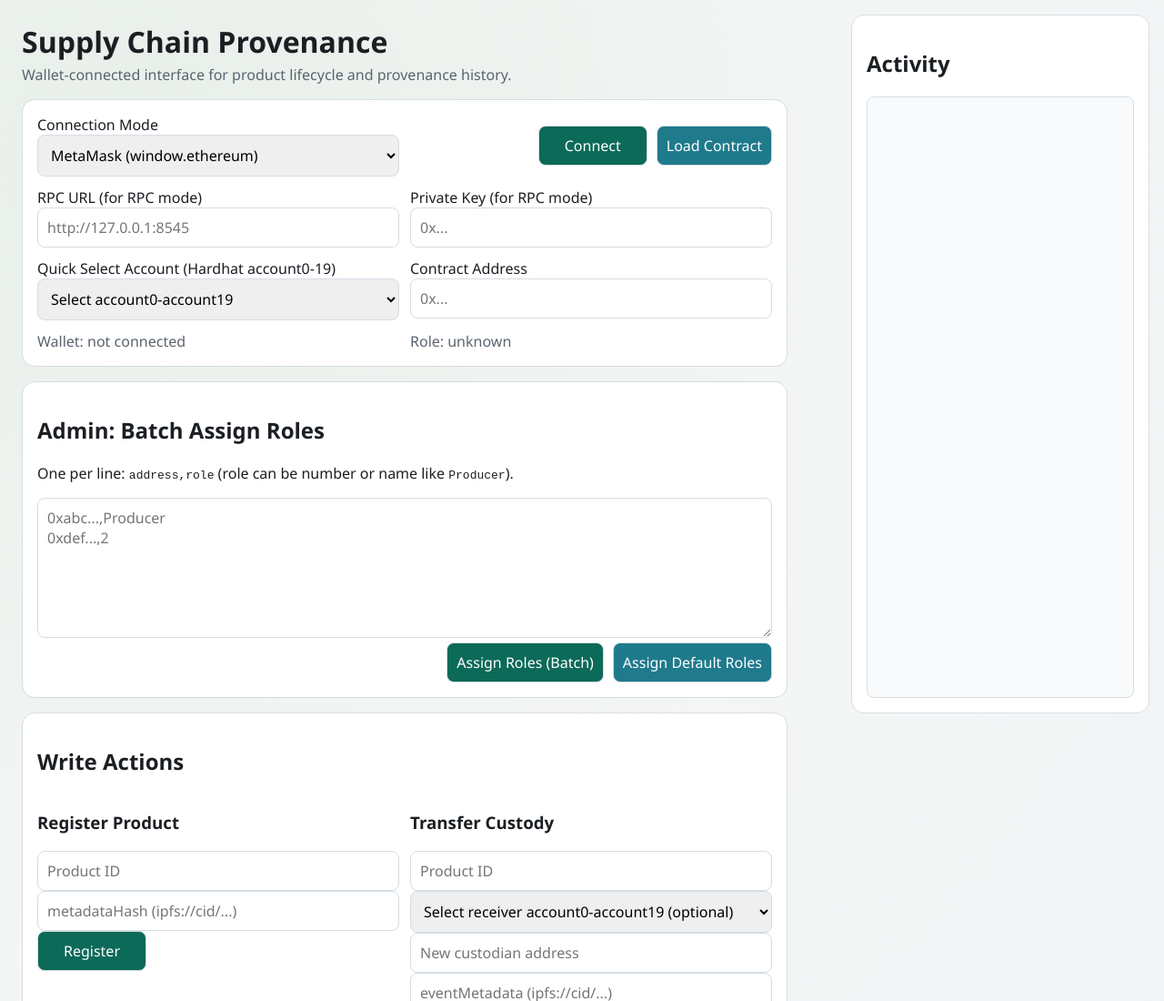
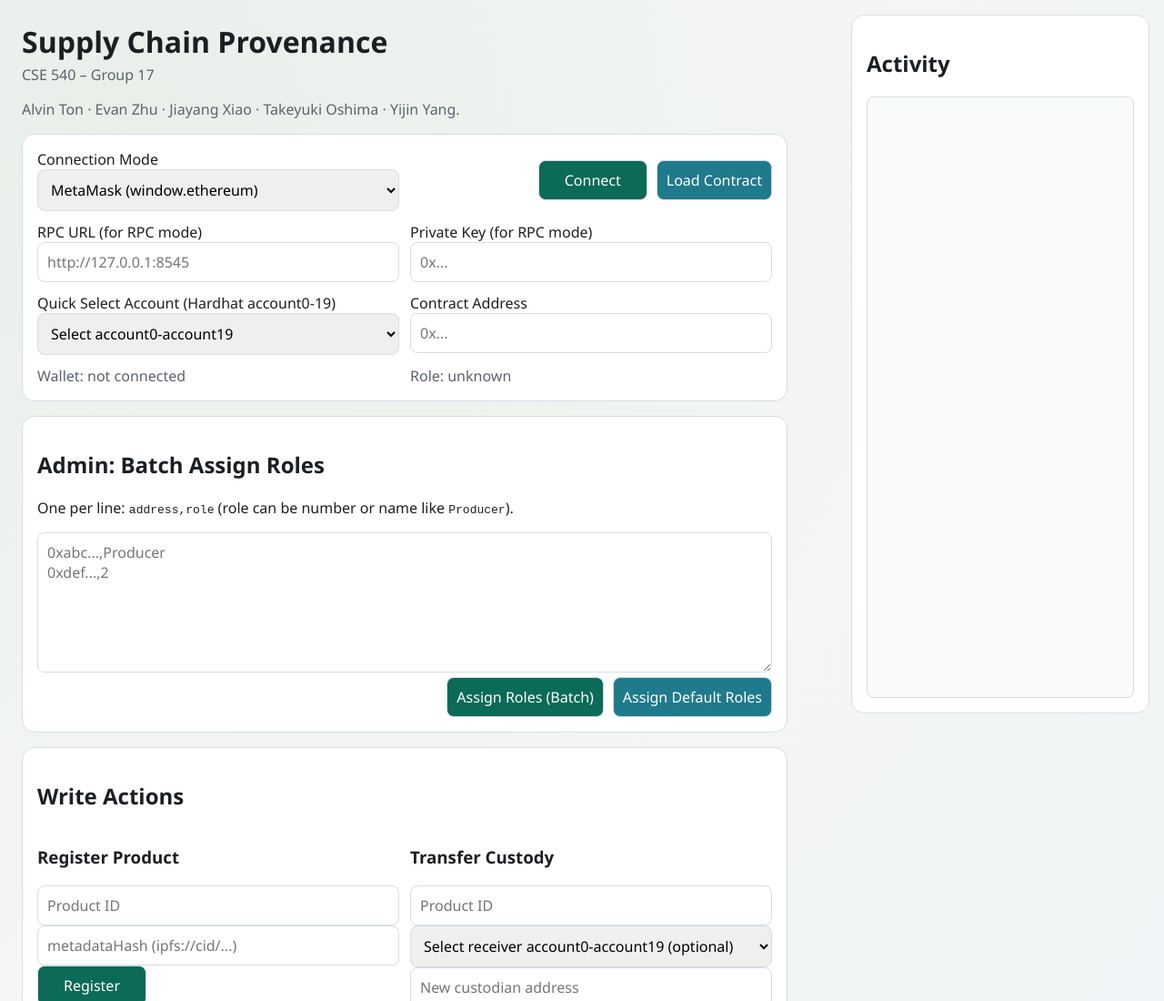
Before and after one commit to breadyaboi/CSE540-Blockchain-Group-17-Project, a website: page web/index.html in a window 1280 px wide. Shown: the top 1100 px of the page at 91% size. Drawn offline with nearby package versions, Linux system fonts and the light colour scheme.

Commit message:
update ui

```diff
--- a/web/index.html
+++ b/web/index.html
@@ -11,7 +11,8 @@
     <main class="container">
       <header class="header">
         <h1>Supply Chain Provenance</h1>
-        <p>Wallet-connected interface for product lifecycle and provenance history.</p>
+        <p>CSE 540 – Group 17</p>
+        <p>Alvin Ton · Evan Zhu · Jiayang Xiao · Takeyuki Oshima · Yijin Yang.</p>
       </header>
 
       <section class="card grid-2">
```
